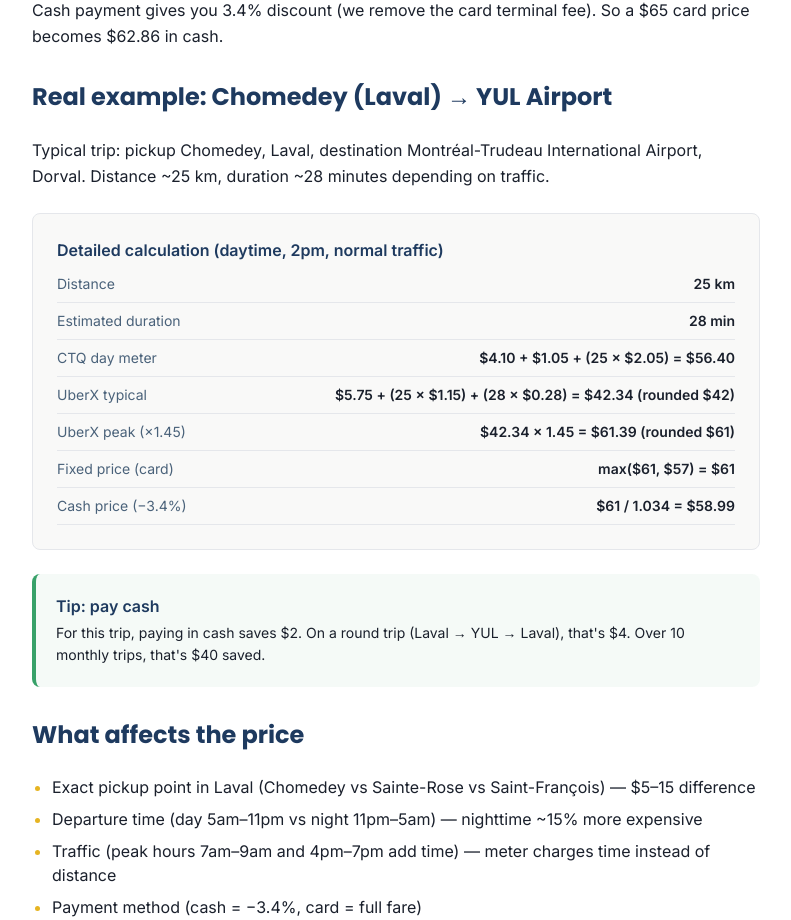
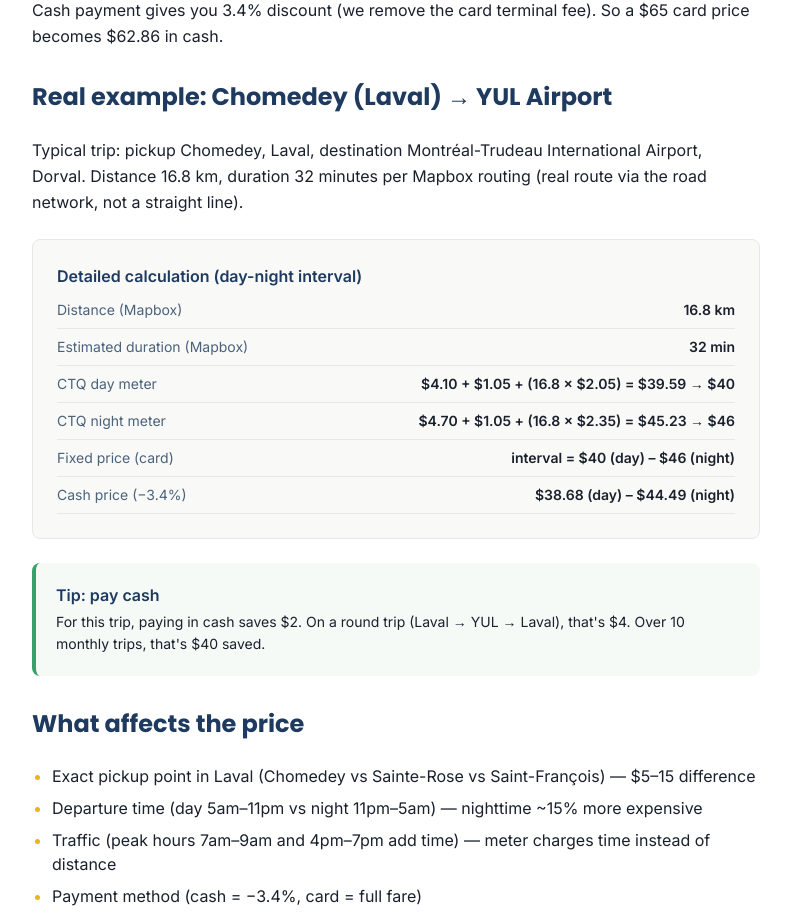
Before and after one commit to john760300-sketch/taxi-laval-nextjs, a Next.js app: page /en/blog/combien-coute-taxi-laval-aeroport-yul-2026 in a window 1280 px wide. Shown: the part 1393-2313 px from the top of the page, without its empty margins (244-1035 px from the left). Built offline with nearby package versions, Linux system fonts and the light colour scheme.

Commit message:
cf1cb571-b2ef-43c2-81a5-8784acb07a51

```diff
--- a/src/data/blog-posts.ts
+++ b/src/data/blog-posts.ts
@@ -101,19 +101,18 @@ const article1Fr: BlogPost = {
     { type: "h2", text: "Exemple réel : Chomedey (Laval) → Aéroport YUL" },
     {
       type: "p",
-      text: "Trajet typique : départ Chomedey, Laval, destination Aéroport international Montréal-Trudeau, Dorval. Distance ~25 km, durée ~28 minutes selon la circulation.",
+      text: "Trajet typique : départ Chomedey, Laval, destination Aéroport international Montréal-Trudeau, Dorval. Distance 16,8 km, durée 32 minutes selon l'itinéraire Mapbox (routage réel via le réseau routier, pas une ligne droite).",
     },
     {
       type: "example",
-      title: "Calcul détaillé (jour, 14h, circulation normale)",
+      title: "Calcul détaillé (intervalle jour-nuit)",
       rows: [
-        { label: "Distance", value: "25 km" },
-        { label: "Durée estimée", value: "28 min" },
-        { label: "Compteur CTQ jour", value: "4,10 $ + 1,05 $ + (25 × 2,05 $) = 56,40 $" },
-        { label: "UberX habituel", value: "5,75 $ + (25 × 1,15 $) + (28 × 0,28 $) = 42,34 $ (arrondi 42 $)" },
-        { label: "UberX pointe (×1,45)", value: "42,34 $ × 1,45 = 61,39 $ (arrondi 61 $)" },
-        { label: "Prix fixe (carte)", value: "max(61 $, 57 $) = 61 $" },
-        { label: "Prix comptant (−3,4 %)", value: "61 $ / 1,034 = 58,99 $" },
+        { label: "Distance (Mapbox)", value: "16,8 km" },
+        { label: "Durée estimée (Mapbox)", value: "32 min" },
+        { label: "Compteur CTQ jour", value: "4,10 $ + 1,05 $ + (16,8 × 2,05 $) = 39,59 $ → 40 $" },
+        { label: "Compteur CTQ nuit", value: "4,70 $ + 1,05 $ + (16,8 × 2,35 $) = 45,23 $ → 46 $" },
+        { label: "Prix fixe (carte)", value: "intervalle = 40 $ (jour) – 46 $ (nuit)" },
+        { label: "Prix comptant (−3,4 %)", value: "38,68 $ (jour) – 44,49 $ (nuit)" },
       ],
     },
     {
@@ -220,19 +219,18 @@ const article1En: BlogPost = {
     { type: "h2", text: "Real example: Chomedey (Laval) → YUL Airport" },
     {
       type: "p",
-      text: "Typical trip: pickup Chomedey, Laval, destination Montréal-Trudeau International Airport, Dorval. Distance ~25 km, duration ~28 minutes depending on traffic.",
+      text: "Typical trip: pickup Chomedey, Laval, destination Montréal-Trudeau International Airport, Dorval. Distance 16.8 km, duration 32 minutes per Mapbox routing (real route via the road network, not a straight line).",
     },
     {
       type: "example",
-      title: "Detailed calculation (daytime, 2pm, normal traffic)",
+      title: "Detailed calculation (day-night interval)",
       rows: [
-        { label: "Distance", value: "25 km" },
-        { label: "Estimated duration", value: "28 min" },
-        { label: "CTQ day meter", value: "$4.10 + $1.05 + (25 × $2.05) = $56.40" },
-        { label: "UberX typical", value: "$5.75 + (25 × $1.15) + (28 × $0.28) = $42.34 (rounded $42)" },
-        { label: "UberX peak (×1.45)", value: "$42.34 × 1.45 = $61.39 (rounded $61)" },
-        { label: "Fixed price (card)", value: "max($61, $57) = $61" },
-        { label: "Cash price (−3.4%)", value: "$61 / 1.034 = $58.99" },
+        { label: "Distance (Mapbox)", value: "16.8 km" },
+        { label: "Estimated duration (Mapbox)", value: "32 min" },
+        { label: "CTQ day meter", value: "$4.10 + $1.05 + (16.8 × $2.05) = $39.59 → $40" },
+        { label: "CTQ night meter", value: "$4.70 + $1.05 + (16.8 × $2.35) = $45.23 → $46" },
+        { label: "Fixed price (card)", value: "interval = $40 (day) – $46 (night)" },
+        { label: "Cash price (−3.4%)", value: "$38.68 (day) – $44.49 (night)" },
       ],
     },
     {
```
